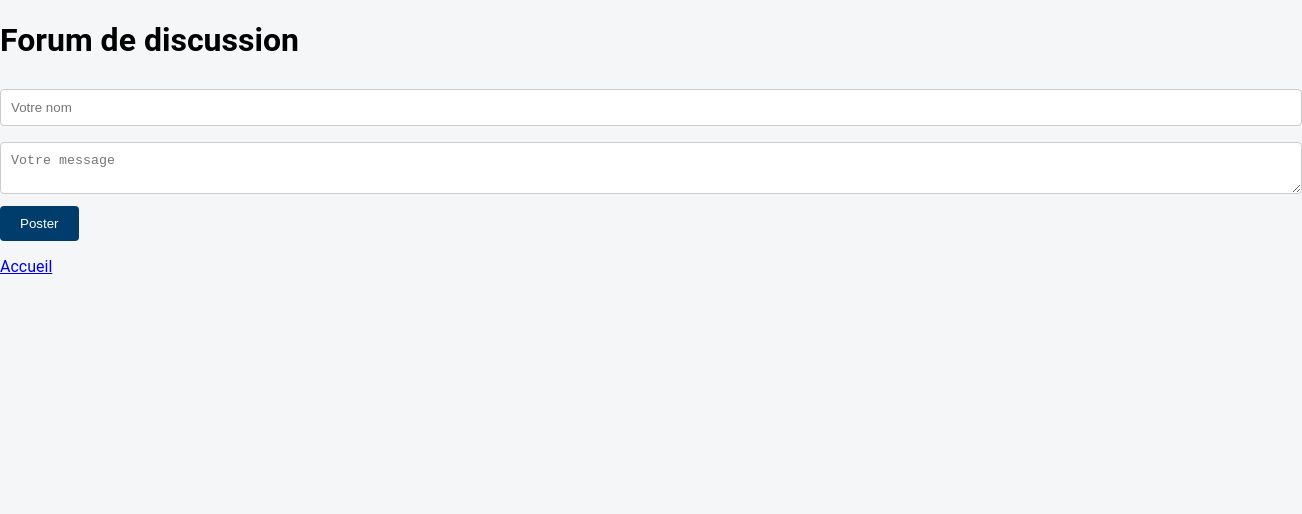
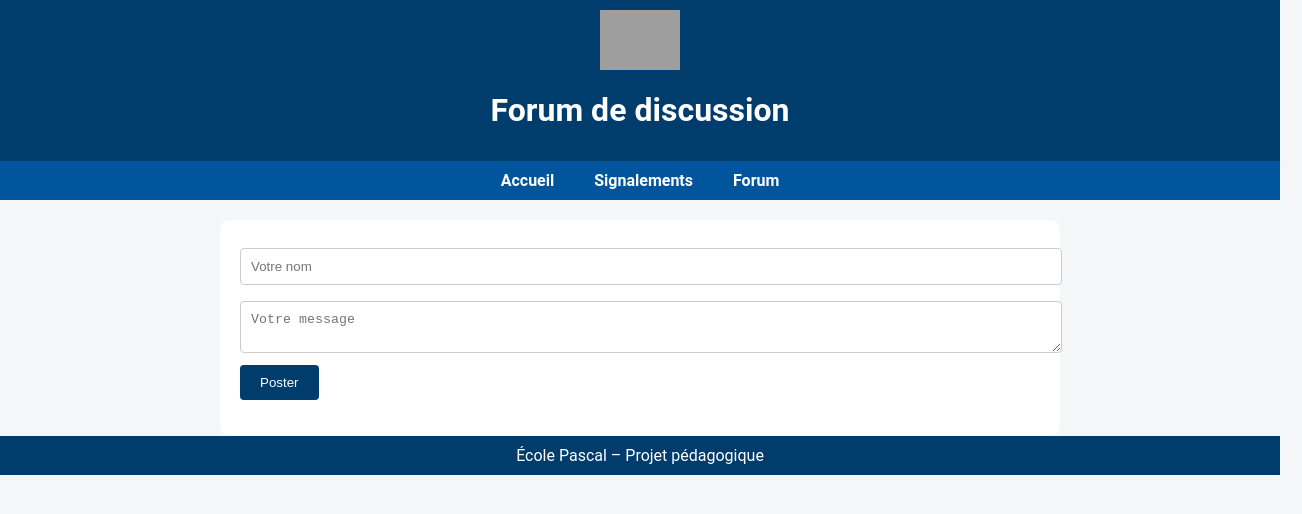
Before and after one commit to noahcsnt/projet_web, a plain HTML site: page forum.html in a window 1280 px wide. Shown: the whole page, 1302 px wide, since content can reach past the window. Drawn offline with Linux system fonts and the light colour scheme; grey boxes are pictures that could not be loaded.

Commit message:
Update forum.html

```diff
--- a/forum.html
+++ b/forum.html
@@ -2,18 +2,34 @@
 <html lang="fr">
 <head>
   <meta charset="UTF-8">
-  <title>Forum - École Pascal</title>
+  <title>Forum – École Pascal</title>
   <link rel="stylesheet" href="style.css">
 </head>
 <body>
+  <header>
+    <img src="https://www.ecolepascal.fr/wp-content/uploads/2020/09/logo_pascal_blanc.svg" alt="Logo École Pascal">
     <h1>Forum de discussion</h1>
+  </header>
+
+  <nav>
+    <a href="index.html">Accueil</a>
+    <a href="signalements.html">Signalements</a>
+    <a href="forum.html">Forum</a>
+  </nav>
+
+  <main>
     <form id="forumForm">
       <input type="text" id="pseudo" placeholder="Votre nom" required>
       <textarea id="message" placeholder="Votre message" required></textarea>
       <button type="submit">Poster</button>
     </form>
     <ul id="forumMessages"></ul>
-  <a href="index.html">Accueil</a>
+  </main>
+
+  <footer>
+    École Pascal – Projet pédagogique
+  </footer>
+
   <script src="script.js"></script>
 </body>
 </html>
```
Lines whose indentation alone changed are shown as unchanged.
